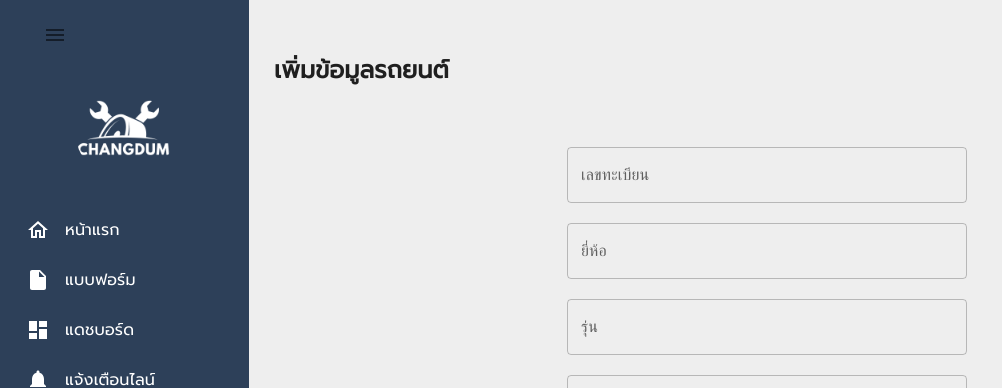
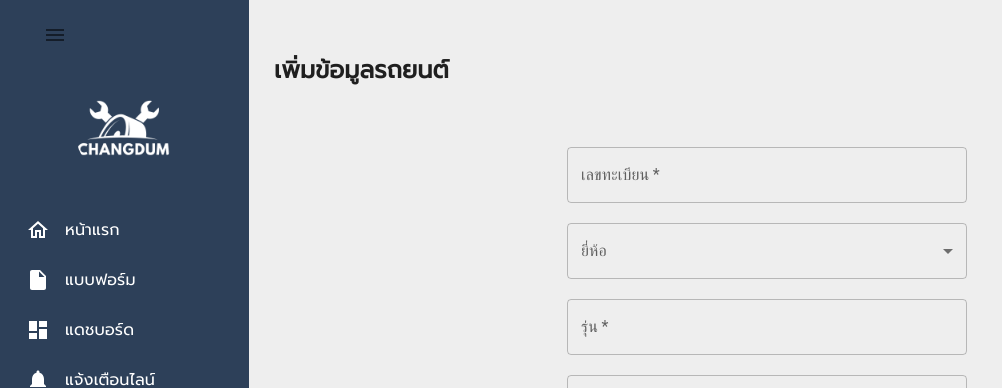
Before and after one commit to Analogbitz/project, a React (Vite) app in the folder client/: page /admin/manage/car/add in a window 1280 px wide. Shown: the top 388 px of the page, without its empty margins (0-1002 px from the left). Built offline with nearby package versions, Linux system fonts and the light colour scheme.

Commit message:
เพิ่ม select ยี่ห้อรถ

```diff
--- a/client/src/pages/Add_pages/Addcar.jsx
+++ b/client/src/pages/Add_pages/Addcar.jsx
@@ -3,6 +3,10 @@ import axios from "axios";
 import React, { useState } from "react";
 import { useNavigate } from "react-router-dom";
 import Swal from "sweetalert2";
+import InputLabel from '@mui/material/InputLabel';
+import MenuItem from '@mui/material/MenuItem';
+import FormControl from '@mui/material/FormControl';
+import Select from '@mui/material/Select';
 
 function Addcar() {
   const [plate_license, setPlate] = useState("");
@@ -35,7 +39,7 @@ function Addcar() {
             justifyContent: "center",
           }}
           onSubmit={addData}>
-          <TextField
+          <TextField required
             style={{ width: "400px", margin: "10px" }}
             margin="dense"
             id="outlined-required"
@@ -45,17 +49,31 @@ function Addcar() {
             onChange={(e) => setPlate(e.target.value)}
           />
 
-          <TextField
-            style={{ width: "400px", margin: "10px" }}
-            margin="dense"
-            id="outlined-required"
-            placeholder="ยี่ห้อ"
 
+          <FormControl fullWidth
+          style={{ width: "400px", margin: "10px" }}>
+            <InputLabel id="demo-simple-select-label">ยี่ห้อ</InputLabel>
+            <Select
+              labelId="demo-simple-select-label"
+              id="demo-simple-select"
               label="ยี่ห้อ"
               onChange={(e) => setMake(e.target.value)}
-          />
+            >
+              <MenuItem value="TOYOTA">TOYOTA</MenuItem>
+              <MenuItem value="HONDA">HONDA</MenuItem>
+              <MenuItem value="MITSUBISHI">MITSUBISHI</MenuItem>
+              <MenuItem value="ISUZU">ISUZU</MenuItem>
+              <MenuItem value="MG">MG</MenuItem>
+              <MenuItem value="FORD">FORD</MenuItem>
+              <MenuItem value="MAZDA">MAZDA</MenuItem>
+              <MenuItem value="NISSAN">NISSAN</MenuItem>
+              <MenuItem value="SUZUKI">SUZUKI</MenuItem>
+              <MenuItem value="BENZ">BENZ</MenuItem>
+              <MenuItem value="BMW">BMW</MenuItem>
+            </Select>
+          </FormControl>
 
-          <TextField
+          <TextField required
             style={{ width: "400px", margin: "10px" }}
             id="outlined-required"
             label="รุ่น"
--- a/client/src/pages/Edit_pages/EditOrder.jsx
+++ b/client/src/pages/Edit_pages/EditOrder.jsx
@@ -145,7 +145,7 @@ function EditOrder() {
                 <MenuItem value="">
                   <em>None</em>
                 </MenuItem>
-                <MenuItem value="รอรับรถ">
+                <MenuItem value="รับรถเข้าอู่">
                   <em>รับรถเข้าอู่</em>
                 </MenuItem>
                 <MenuItem value="กำลังดำเนินการซ่อม">
--- a/client/src/pages/form.jsx
+++ b/client/src/pages/form.jsx
@@ -104,7 +104,7 @@ function form() {
                 <MenuItem value="">
                   <em>None</em>
                 </MenuItem>
-                <MenuItem value="รอรับรถ">
+                <MenuItem value="รับรถเข้าอู่">
                   <em>รับรถเข้าอู่</em>
                 </MenuItem>
                 <MenuItem value="กำลังดำเนินการซ่อม">
```
Lines whose indentation alone changed are shown as unchanged.
